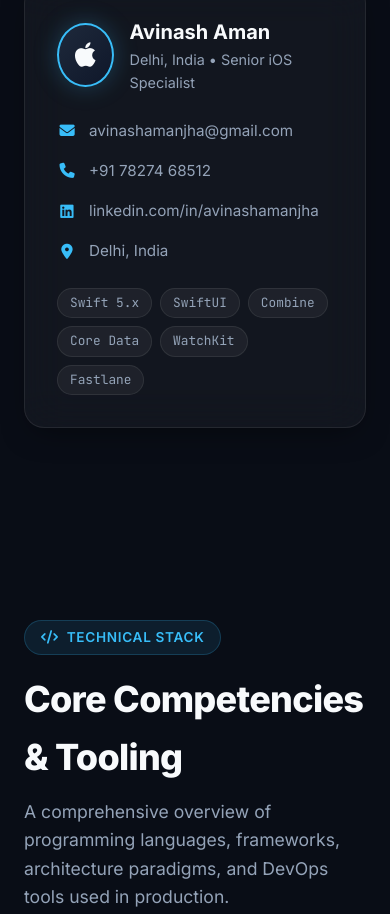
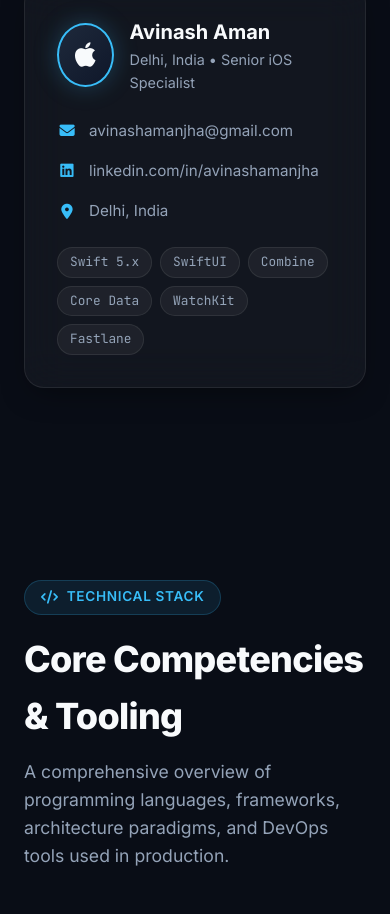
Before and after one commit to avinashamanjha251/avinashamanjha, a plain HTML site: page index.html in a window 390 px wide. Shown: the part 1093-2007 px from the top of the page. Drawn offline with Linux system fonts and the light colour scheme.

Commit message:
Remove mobile number from website

```diff
--- a/index.html
+++ b/index.html
@@ -118,10 +118,6 @@
             <div class="info-item">
               <i class="fa-solid fa-envelope"></i>
               <span>avinashamanjha@gmail.com</span>
-            </div>
-            <div class="info-item">
-              <i class="fa-solid fa-phone"></i>
-              <span>+91 78274 68512</span>
             </div>
             <div class="info-item">
               <i class="fa-brands fa-linkedin"></i>
@@ -559,9 +555,6 @@
           <a href="mailto:avinashamanjha@gmail.com" class="btn btn-primary">
             <i class="fa-solid fa-paper-plane"></i> Send Email
           </a>
-          <button class="btn btn-outline" onclick="copyToClipboard('+917827468512', 'Phone Number')">
-            <i class="fa-solid fa-phone"></i> +91 78274 68512
-          </button>
           <a href="https://linkedin.com/in/avinashamanjha" target="_blank" rel="noopener" class="btn btn-outline">
             <i class="fa-brands fa-linkedin"></i> LinkedIn Profile
           </a>
```
